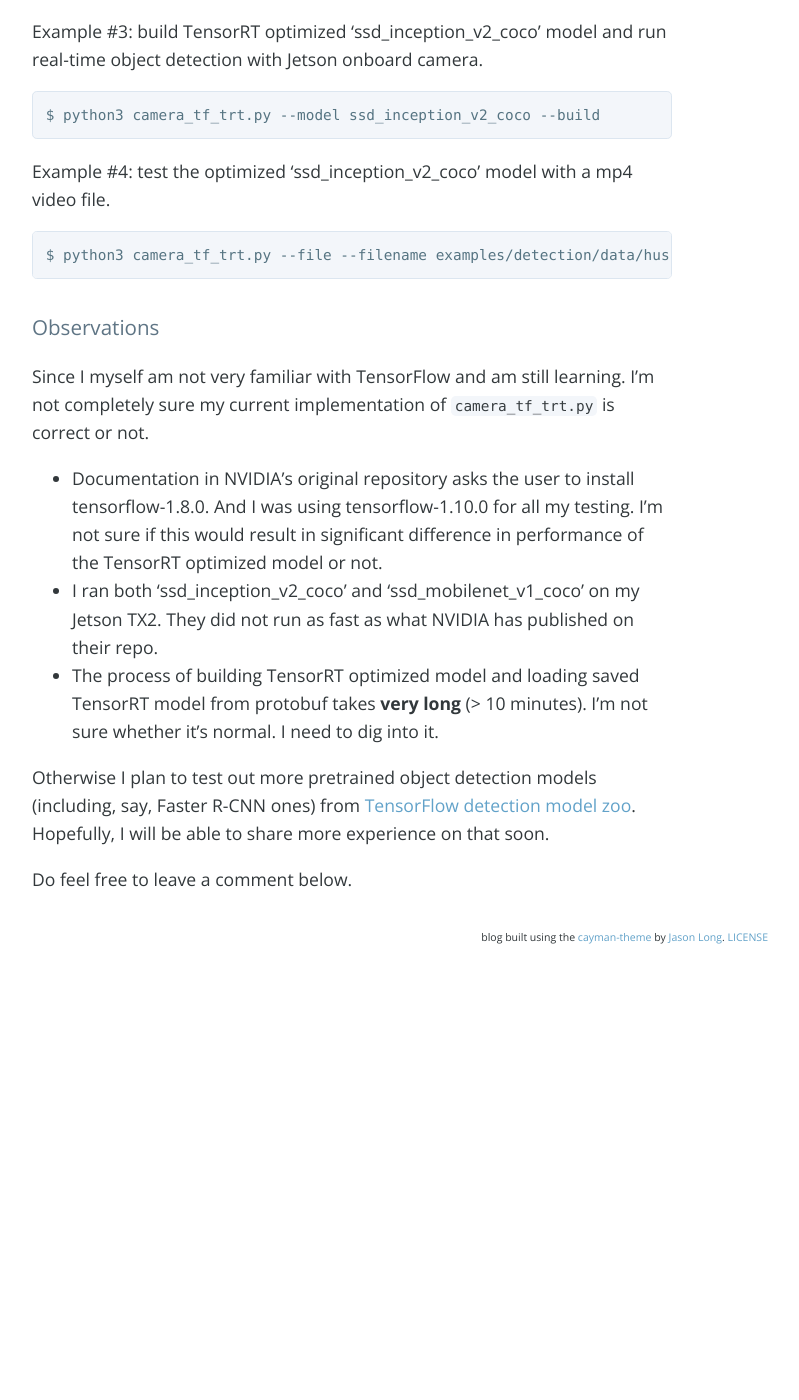
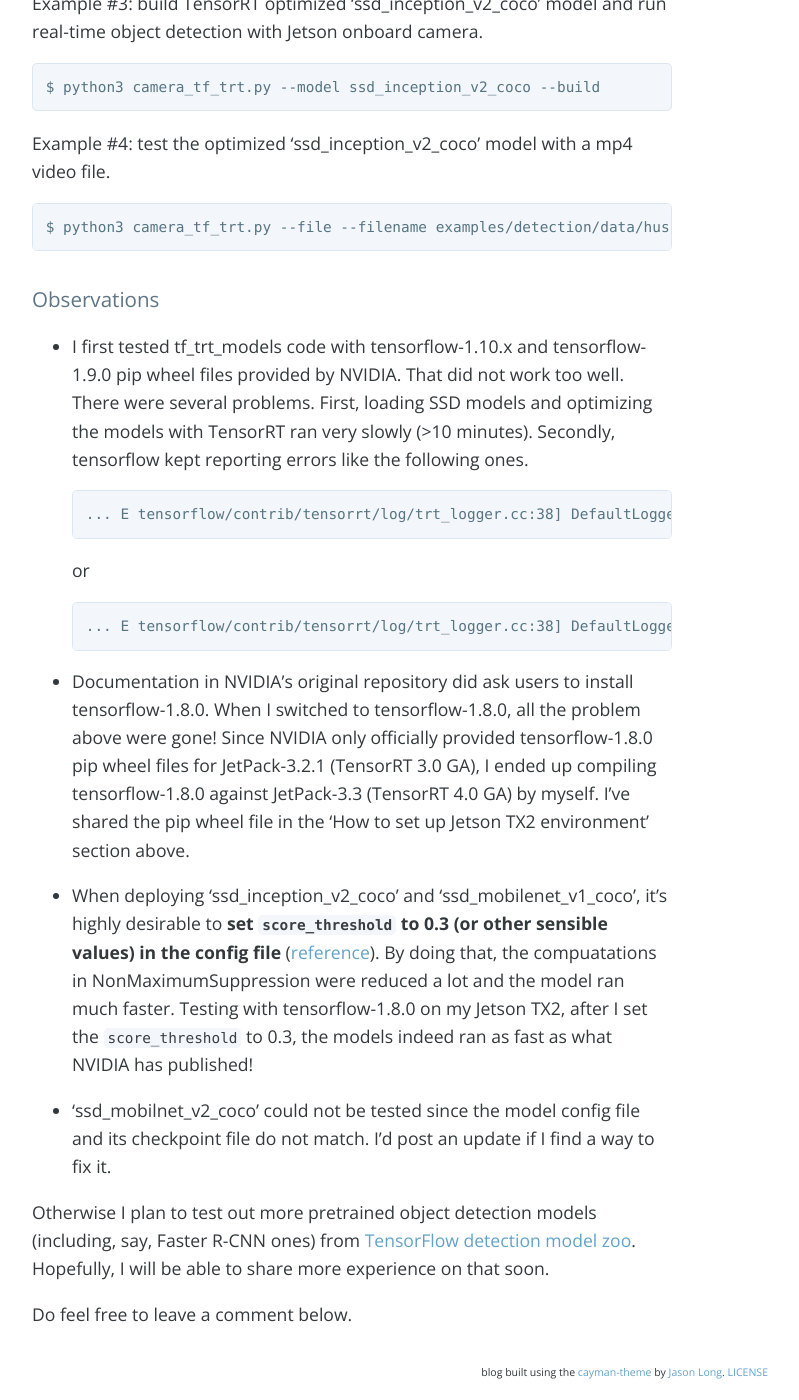
Before and after one commit to jkjung-avt/jkjung-avt.github.io, a Jekyll site: the page built from _posts/2018-09-14-tf-trt-models.md, in a window 1280 px wide and 1400 px high, scrolled down 3375 px. Shown: the whole window, without its empty margins (288-1087 px from the left). Built offline with Jekyll 4.4.1, drawn with Linux system fonts in a browser that asks for light colours; nearby versions of some CDN libraries; comment, search, counter and statistics services are not loaded; before the commit the page ends 4340 px from its top, so only the background shows below that; some of the changed text lies outside the part shown; grey boxes are pictures that could not be loaded.

Commit message:
Update information about tensorflow 1.8.0

````diff
--- a/_posts/2018-09-14-tf-trt-models.md
+++ b/_posts/2018-09-14-tf-trt-models.md
@@ -30,9 +30,9 @@
 
 The steps are:
 
-1. Flash Jetson TX2 with JetPack-3.3 (TensorRT 4.0 GA included). **See #3 below.**
+1. Flash Jetson TX2 with JetPack-3.2.1 (TensorRT 3.0 GA included) or JetPack-3.3 (TensorRT 4.0 GA).
 2. Install OpenCV 3.4.x.
-3. Install TensorFlow 1.10.0. **Based on my testing, JetPack-3.2 with pre-built tensorflow 1.8.0 wheel worked pretty well (as advertised by NVIDIA). I'm currently conducting more testing to see which version of tensorflow would work best for JetPack-3.3.**
+3. Install **TensorFlow 1.8.0**.  Use **[this pip wheel](https://nvidia.app.box.com/v/TF180-Py35-wTRT)** for **JetPack-3.2.1**, or **[this pip wheel](https://drive.google.com/open?id=1bAUNe26fKgGXuJiZYs1eT2ig8SCj2gW-)** for **JetPack-3.3**.  Refer to the 'Observattions' section below for more information about tensorflow version related issue.
 4. Clone the code from my GitHub repo.
 5. Run the installation script.
 
@@ -111,11 +111,23 @@
 
 # Observations
 
-Since I myself am not very familiar with TensorFlow and am still learning.  I'm not completely sure my current implementation of `camera_tf_trt.py` is correct or not.
+* I first tested tf_trt_models code with tensorflow-1.10.x and tensorflow-1.9.0 pip wheel files provided by NVIDIA.  That did not work too well.  There were several problems.  First, loading SSD models and optimizing the models with TensorRT ran very slowly (>10 minutes).  Secondly, tensorflow kept reporting errors like the following ones.
 
-* Documentation in NVIDIA's original repository asks the user to install tensorflow-1.8.0.  And I was using tensorflow-1.10.0 for all my testing.  I'm not sure if this would result in significant difference in performance of the TensorRT optimized model or not.
-* I ran both 'ssd_inception_v2_coco' and 'ssd_mobilenet_v1_coco' on my Jetson TX2.  They did not run as fast as what NVIDIA has published on their repo.
-* The process of building TensorRT optimized model and loading saved TensorRT model from protobuf takes **very long** (> 10 minutes).  I'm not sure whether it's normal.  I need to dig into it.
+  ```
+  ... E tensorflow/contrib/tensorrt/log/trt_logger.cc:38] DefaultLogger Parameter check failed at: ../builder/Network.cpp::addInput::364, condition: isValidDims(dims)
+  ```
+
+  or
+
+  ```
+  ... E tensorflow/contrib/tensorrt/log/trt_logger.cc:38] DefaultLogger cudnnFusedConvActLayer.cpp (64) - Cuda Error in createFilterTextureFused: 11
+  ```
+
+* Documentation in NVIDIA's original repository did ask users to install tensorflow-1.8.0.  When I switched to tensorflow-1.8.0, all the problem above were gone!  Since NVIDIA only officially provided tensorflow-1.8.0 pip wheel files for JetPack-3.2.1 (TensorRT 3.0 GA), I ended up compiling tensorflow-1.8.0 against JetPack-3.3 (TensorRT 4.0 GA) by myself.  I've shared the pip wheel file in the 'How to set up Jetson TX2 environment' section above.
+
+* When deploying 'ssd_inception_v2_coco' and 'ssd_mobilenet_v1_coco', it's highly desirable to **set `score_threshold` to 0.3 (or other sensible values) in the config file** ([reference](https://devtalk.nvidia.com/default/topic/1037019/jetson-tx2/tensorflow-object-detection-and-image-classification-accelerated-for-nvidia-jetson/post/5281630/#5281630)).  By doing that, the compuatations in NonMaximumSuppression were reduced a lot and the model ran much faster.  Testing with tensorflow-1.8.0 on my Jetson TX2, after I set the `score_threshold` to 0.3, the models indeed ran as fast as what NVIDIA has published!
+
+* 'ssd_mobilnet_v2_coco' could not be tested since the model config file and its checkpoint file do not match.  I'd post an update if I find a way to fix it.
 
 Otherwise I plan to test out more pretrained object detection models (including, say, Faster R-CNN ones) from [TensorFlow detection model zoo](https://github.com/tensorflow/models/blob/master/research/object_detection/g3doc/detection_model_zoo.md).  Hopefully, I will be able to share more experience on that soon.
 
````
